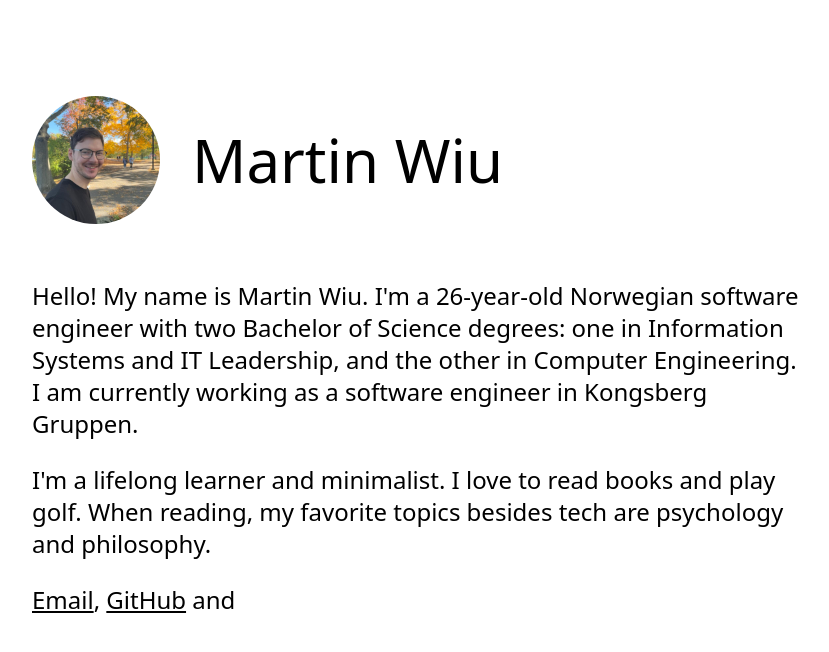
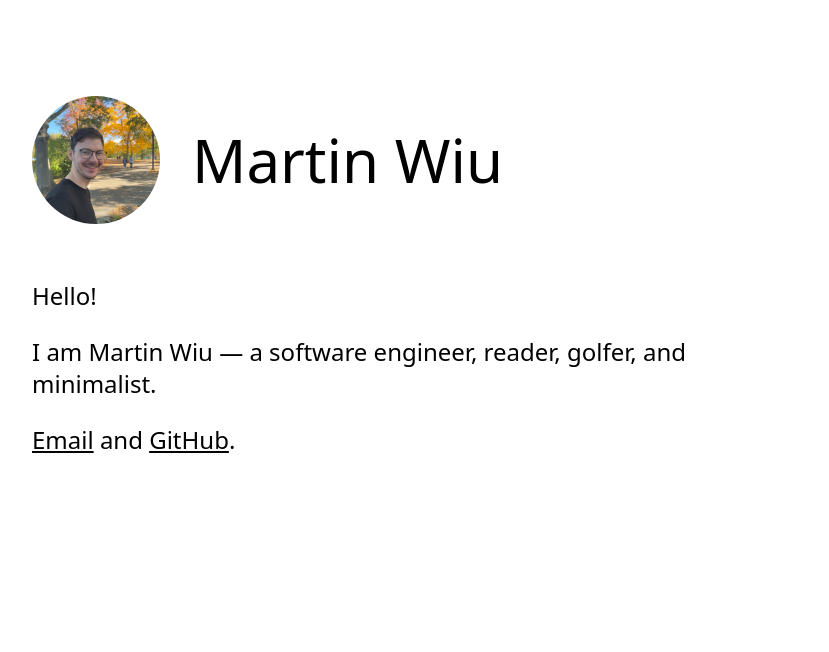
Before and after one commit to wiu753/martinwiu.com, a Nuxt app: page / in a window 1280 px wide. Shown: the top 652 px of the page, without its empty margins (32-861 px from the left). Built offline with nearby package versions, Linux system fonts and the light colour scheme.

Commit message:
Update app.vue

```diff
--- a/app.vue
+++ b/app.vue
@@ -1,14 +1,3 @@
-<script setup lang="ts">
-const dateString = '1995/06/21'
-const today = new Date()
-const birthDate = new Date(dateString)
-let age = today.getFullYear() - birthDate.getFullYear()
-const m = today.getMonth() - birthDate.getMonth()
-if (m < 0 || (m === 0 && today.getDate() < birthDate.getDate())) {
-  age--
-}
-</script>
-
 <template>
   <NuxtRouteAnnouncer />
   <div class="flex flex-col max-w-3xl min-h-screen mx-4 sm:mx-16 lg:text-2xl md:text-xl">
@@ -16,17 +5,13 @@ if (m < 0 || (m === 0 && today.getDate() < birthDate.getDate())) {
     <div class="flex-1 mt-12">
       <main>
         <p class="mb-6">
-          Hello! My name is Martin Wiu. I'm a {{ age }}-year-old Norwegian software engineer with two Bachelor of Science degrees: one in Information Systems and IT Leadership, and the other in Computer Engineering. I am currently working
-          as a software engineer in Kongsberg Gruppen.
+          Hello!
         </p>
-        <p class="mb-6">
-          I'm a lifelong learner and minimalist. I love to read books and play golf. When reading, my favorite topics besides tech
-          are psychology and philosophy.
-        </p>
-        <p class="flex flex-col">
+        <p>I am Martin Wiu — a software engineer, reader, golfer, and minimalist.</p>
+        <p class="mt-6 flex flex-col">
           <span>
-            <a class="underline" href="mailto:martinwiu@proton.me">Email</a>,
-            <a href="https://www.github.com/wiu753" class="underline">GitHub</a> and
+            <a class="underline" href="mailto:martinwiu@proton.me">Email</a> and
+            <a href="https://www.github.com/wiu753" class="underline">GitHub</a>.
           </span>
         </p>
       </main>
```
